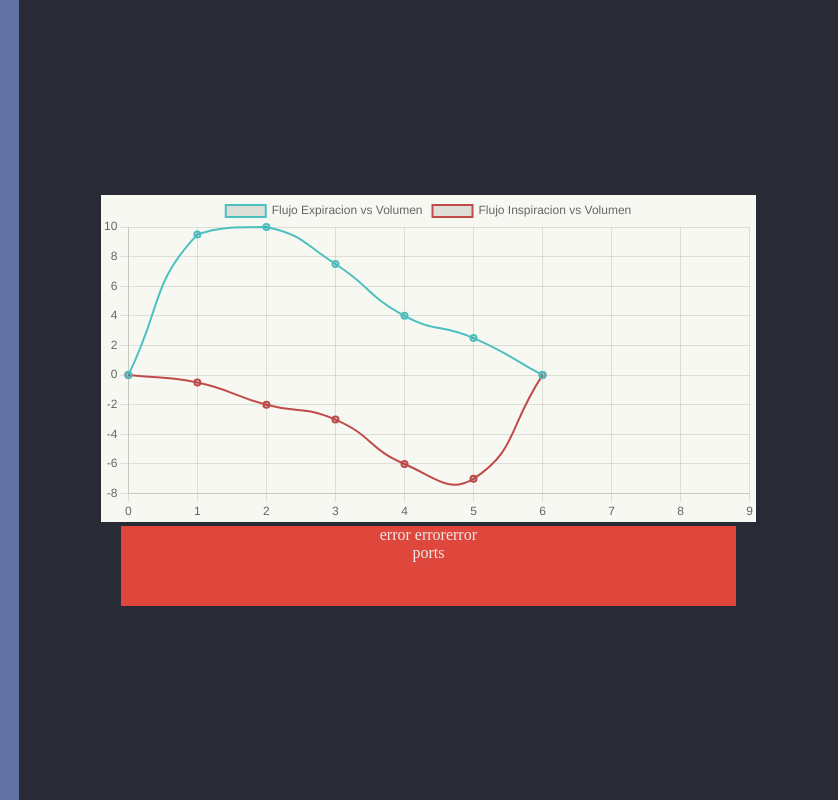
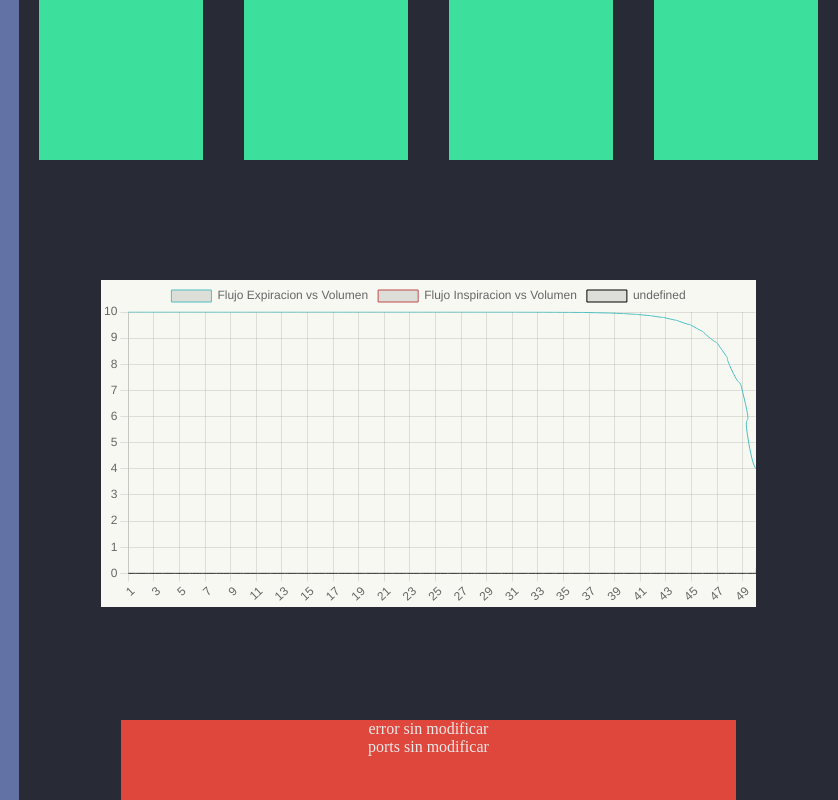
Before and after one commit to BigNixon/ElectronSerialPlotter, an Electron app: page src/renderer/index.html in a window 1024 px wide. Shown: the full height of the page, 186-1024 px from the left. Drawn offline with nearby package versions, Linux system fonts and the light colour scheme; no server answers.

Commit message:
My first package wih serial data rendering
Serial data rendering using chartjs
Built on x64 architecture

```diff
--- a/src/assets/css/main.css
+++ b/src/assets/css/main.css
@@ -26,7 +26,7 @@ body{
     display: flex;
     flex-direction: column;
     align-items: center;
-    justify-content: center;
+    justify-content: space-between;
 }
 
 #logo-container{
@@ -63,8 +63,20 @@ body{
     background-color: #df473c;
 }
 
+#channels-container{
+    display: flex;
+    width: 100%;
+    justify-content: space-around;
+    align-items: center;
+    margin-bottom: 10px;
+    margin-top: 0;
+}
 
-
+.canvas-channel{
+    background-color: #3cdf9b;
+    display: flex;
+    height: 20vh;
+}
 
 
 
--- /dev/null
+++ b/src/renderer/channels.js
@@ -0,0 +1,11 @@
+let channelsContainer = document.getElementById("channels-container");
+let numCh = 4;
+
+for(let i=0;i<numCh;i++){
+    var canv = document.createElement('canvas');
+    canv.id = `canvas-channel${i}`;
+    canv.className = "canvas-channel"
+    let tam = 100/(numCh+1);
+    canv.style = `width: ${tam}%`;
+    channelsContainer.appendChild(canv);
+}
--- a/src/renderer/chart_graph.js
+++ /dev/null
@@ -1,42 +0,0 @@
-
-
-const ctx = document.getElementById('myChart');
-
-const volume_values = Array(10).fill(null).map((_, i) => i);
-const exp_flux_values = [0, 9.5,10, 7.5, 4.0, 2.5,0]
-const insp_flux_values = [0, -0.5,-2, -3, -6, -7,0]
-
-const exp_dataset = {
-    label: 'Flujo Expiracion vs Volumen',
-    data: exp_flux_values,
-    borderWidth: 2,
-    fill: false,
-    borderColor: 'rgb(75, 192, 192)',
-    tension: 0.5
-}
-const insp_dataset = {
-    label: 'Flujo Inspiracion vs Volumen',
-    data: insp_flux_values,
-    borderWidth: 2,
-    fill: false,
-    borderColor: 'rgb(192, 75, 75)',
-    tension: 0.5
-}
-
-const data_exp = {
-    labels: volume_values,
-    datasets: [exp_dataset,insp_dataset]
-}
-
-
-const myChart = new Chart(ctx, {
-    type: 'line',
-    data: data_exp,
-    options: {
-        scales: {
-            y: {
-                beginAtZero: true
-            }
-        }
-    }
-});
--- a/src/renderer/frontend.js
+++ b/src/renderer/frontend.js
@@ -1,10 +1,157 @@
+let {updateData} = require('../serial')
 
-parser.on('data',(line)=>{
-  const container = document.getElementById("error")
-container.innerHTML = "Error modificado"
-    data = line.toString()
-    console.log(data)
-})
+//=====================HTML SECTION ==========================
+var volume_values = [];
+var arr0 = [];
+var arr1 = [];
+var arr2 = [];
+var i=0;
+
+
+const ctx = document.getElementById('myChart');
+
+const exp_dataset = {
+    label: 'Flujo Expiracion vs Volumen',
+    data: arr1,
+    borderWidth: 1,
+    fill: false,
+    borderColor: 'rgb(75, 192, 192)',
+    tension: 0.9,
+    pointStyle: 'circle',
+    pointRadius: 0,
+    pointHoverRadius: 0
+}
+
+const ins_dataset = {
+  label: 'Flujo Inspiracion vs Volumen',
+  data: arr2,
+  borderWidth: 1,
+  fill: false,
+  borderColor: 'rgb(192, 75, 75)',
+  tension: 0.9,
+  pointStyle: 'circle',
+  pointRadius: 0,
+  pointHoverRadius: 0
+}
+
+const zero_line = {
+  data: arr0,
+  borderWidth: 1,
+  fill: false,
+  borderColor: 'rgb(0, 0, 0)',
+  tension: 0.9,
+  pointStyle: 'circle',
+  pointRadius: 0,
+  pointHoverRadius: 0
+}
+
+const data_exp = {
+    labels: volume_values,
+    datasets: [exp_dataset,ins_dataset,zero_line]
+}
+
+
+const myChart = new Chart(ctx, {
+    type: 'line',
+    data: data_exp,
+    options: {
+      scales: {
+        y: {
+            beginAtZero: true
+        }
+      }
+    }
+});
+
+setInterval(()=>{
+  i=i+1;
+  let dataserial = updateData();
+  let channelsData = dataserial.split(" ");
+  while(arr0.length>255){
+
+
+      arr0.shift();
+      arr1.shift();
+      arr2.shift();
+      volume_values.shift();
+
+  }
+    volume_values.push(i);
+    arr0.push(0);
+    arr1.push(channelsData[0]);
+    arr2.push(channelsData[1]);
+
+  myChart.update();
+  console.log(`Numero: ${channelsData}`);
+  // document.getElementById("ports").innerHTML=`Port data: ${arr}`;
+},100);
+
+
+
+
+
+
+
+
+
+
+
+
+
+
+
+
+
+
+
+
+
+
+
+
+
+
+
+
+
+
+
+
+
+
+
+
+
+
+
+
+
+
+
+
+
+
+
+
+
+
+
+
+
+
+
+
+
+// document.getElementById('error').innerHTML = "Texto desde javascript";
+// console.log("consola del frontend")
+
+
+// parser.on('data',(line)=>{
+//   const container = document.getElementById("error")
+//   container.innerHTML = "Error modificado"
+//     data = line.toString()
+//     console.log(data)
+// })
 
 
 // async function listSerialPorts() {
--- a/src/renderer/index.html
+++ b/src/renderer/index.html
@@ -28,26 +28,28 @@
             </div>
         </div>
         <div id="main-dashboard">
+            <div id="channels-container">
 
+            </div>
             <div id="canvas-container">
                 <canvas id="myChart"></canvas>
             </div>
             <div id="serial-info-container">
 
                 <div id="error">
-                    error errorerror
+                    error sin modificar
                 </div>
                 <div id="ports">
-                    ports
+                    ports sin modificar
                 </div>
             </div>
         </div>
     </div>
 
 <!-- <script src="https://cdn.jsdelivr.net/npm/chart.js"></script> -->
-<script src="./frontend.js" type="text/javascript" charset="utf-8"></script>
 <script src="../../node_modules/chart.js/dist/chart.js"></script>
-<script src="./chart_graph.js"></script>
+<script src="./frontend.js" type="module" charset="utf-8"></script>
+<script src="./channels.js" type="module" charset="utf-8"></script>
 
 </body>
 </html>
--- /dev/null
+++ b/src/serial.js
@@ -0,0 +1,33 @@
+/*====================================================================================
+ *                        Serial port section
+ *///==================================================================================
+const { SerialPort } = require('serialport')
+const serialPort = new SerialPort({
+  path:'COM4',
+  baudRate:57600
+});
+
+serialPort.on('open', function() { //OPEN SERIAL PORT
+  if (serialPort.isOpen)
+    console.log("Serial port is open");
+});
+
+//   const { ByteLengthParser } = require('@serialport/parser-byte-length')
+//   const serialPortParser = serialPort.pipe(new ByteLengthParser({
+//     length: 8 // react only on every 8 bytes
+//   }));
+const {ReadlineParser} = require('@serialport/parser-readline')
+const serialPortParser = serialPort.pipe(new ReadlineParser({ delimiter: '\r\n' }))
+
+var hexStr=`10`;// reads serial data and store
+serialPortParser.on("data", function(data) {
+  hexStr = data.toString('ascii');
+  // console.log(hexStr);
+});
+
+function updateData(){
+  let nuevoString = hexStr.slice();
+  return nuevoString;
+}
+
+exports.updateData = updateData;
```
Also changed, not shown: package.json (+10 -12 lines), src/devtools.js (added, +8 -0 lines), src/index.js (+31 -55 lines), 1 other file.
